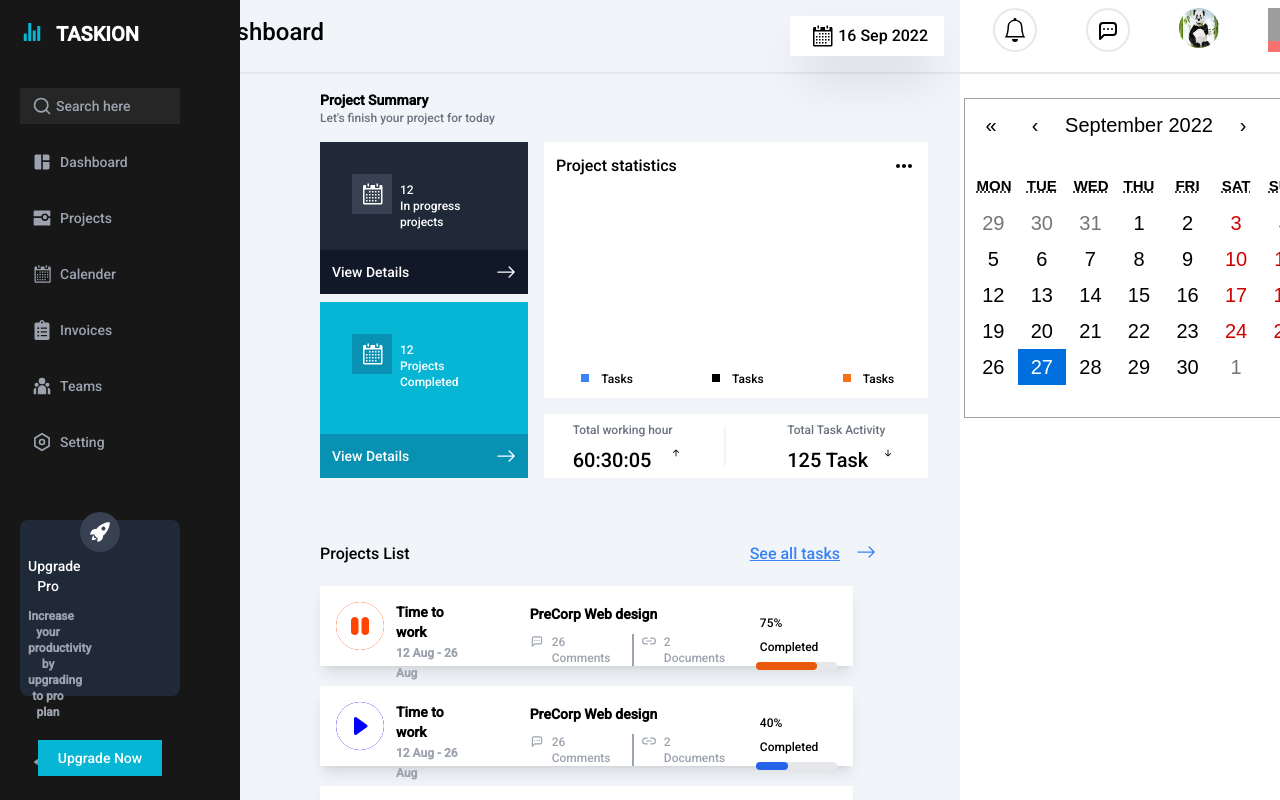
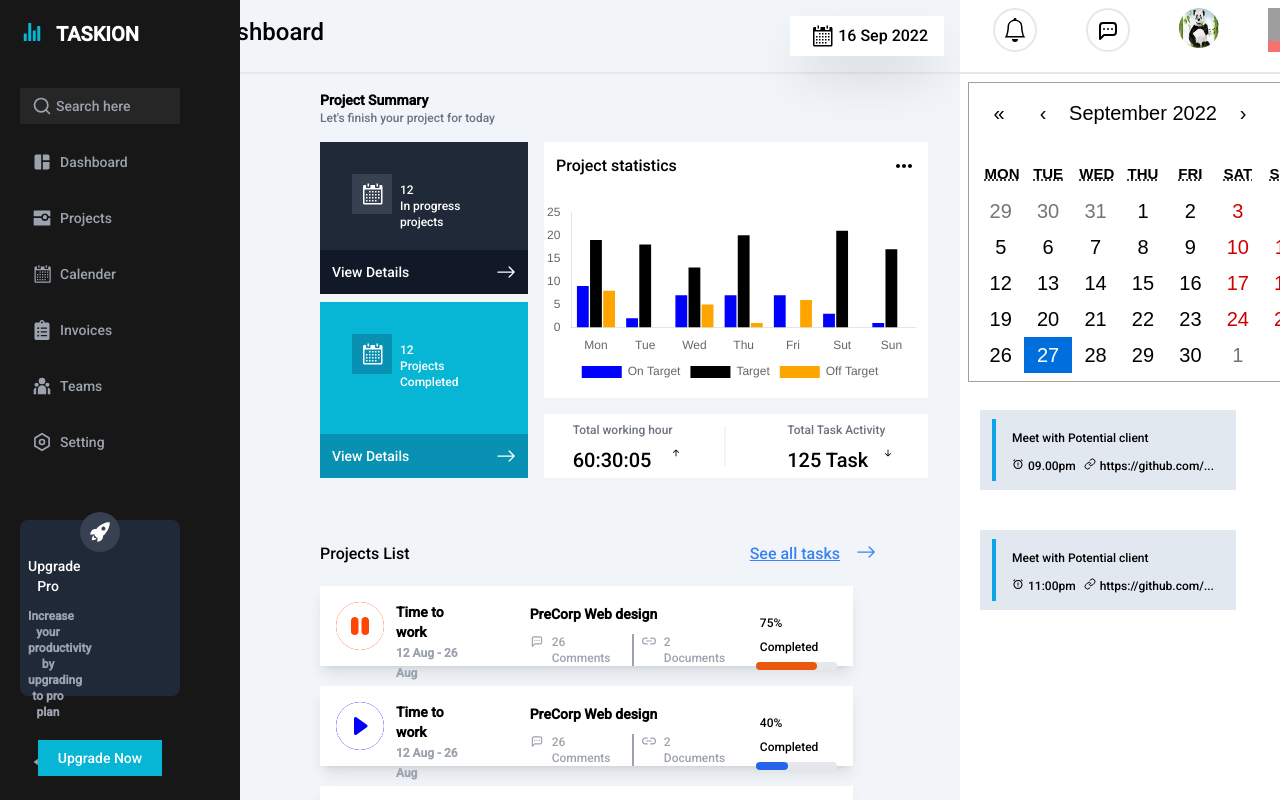
Before and after one commit to Pascal488/CodeBlock, a React (Create React App) app in the folder dashbord/: page / in a window 1280 px wide. Built offline with nearby package versions, Linux system fonts and the light colour scheme; grey boxes are pictures that could not be loaded.

Commit message:
::Fixing

```diff
--- a/dashbord/package.json
+++ b/dashbord/package.json
@@ -3,6 +3,9 @@
   "version": "0.1.0",
   "private": true,
   "dependencies": {
+    "@faker-js/faker": "^7.5.0",
+    "@syncfusion/ej2": "^20.3.47",
+    "@syncfusion/ej2-react-charts": "^20.3.47",
     "@testing-library/jest-dom": "^5.16.5",
     "@testing-library/react": "^13.4.0",
     "@testing-library/user-event": "^13.5.0",
@@ -10,8 +13,10 @@
     "@types/node": "^16.11.59",
     "@types/react": "^18.0.20",
     "@types/react-dom": "^18.0.6",
+    "chart.js": "^3.9.1",
     "react": "^18.2.0",
     "react-calendar": "^3.9.0",
+    "react-chartjs-2": "^4.3.1",
     "react-dom": "^18.2.0",
     "react-icons": "^4.4.0",
     "react-scripts": "5.0.1",
--- a/dashbord/src/components/Center.tsx
+++ b/dashbord/src/components/Center.tsx
@@ -1,41 +1,43 @@
-import React,{useState} from "react";
+import React, { useState } from "react";
 
-import {GoCalendar} from 'react-icons/go';
-import {BsArrowRight,BsPauseCircleFill,BsPlayCircleFill,BsArrowUpShort,BsArrowDownShort} from 'react-icons/bs';
-import {MdOutlineMoreHoriz} from 'react-icons/md'
+import { GoCalendar } from 'react-icons/go';
+import { BsArrowRight, BsPauseCircleFill, BsPlayCircleFill, BsArrowUpShort, BsArrowDownShort } from 'react-icons/bs';
+import { MdOutlineMoreHoriz } from 'react-icons/md'
 
-import {TbMessageDots} from 'react-icons/tb';
-import {FiLink2} from 'react-icons/fi';
+import { TbMessageDots } from 'react-icons/tb';
+import { FiLink2 } from 'react-icons/fi';
+import Barchart from "./Barchart";
 
-const icon = <GoCalendar/>;
 
-const more = <MdOutlineMoreHoriz/>;
+
+const icon = <GoCalendar />;
+
+const more = <MdOutlineMoreHoriz />;
 
 const projects = 12;
 
 const tasks = 125;
 
 const hours = "60:30:05";
-const style1 = { backgroundColor:"#FF4500",borderRadius:"50%",color:"white"};
+const style1 = { backgroundColor: "#FF4500", borderRadius: "50%", color: "white" };
 
-const Pauseicon = <BsPauseCircleFill style={style1}/>;
+const Pauseicon = <BsPauseCircleFill style={style1} />;
 
-const style2 = { backgroundColor:"#0000FF",borderRadius:"50%",color:"white"};
-const Pauseicon2 = <BsPlayCircleFill style={style2}/>;
+const style2 = { backgroundColor: "#0000FF", borderRadius: "50%", color: "white" };
+const Pauseicon2 = <BsPlayCircleFill style={style2} />;
 
 
-const messageicon = <TbMessageDots/>;
+const messageicon = <TbMessageDots />;
 
 
 
-
-const Center = () =>{
+const Center = () => {
 
 
 
 
 
-    return(
+    return (
         <div >
             <div className="flex flex-col gap-4   md:-ml-32 sm:p-0  sm:m-auto sm:ml-0">
                 <div className="flex justify-between p-4 border-b-2 -ml-32 bg-slate-100 md:ml-0 sm:ml-0">
@@ -65,7 +67,7 @@ const Center = () =>{
                                     {icon}
                                 </span>
                                 <span className="p-2">
-                            {projects}<br/>
+                                    {projects}<br />
                                     In progress projects
                                 </span>
                             </div>
@@ -74,7 +76,7 @@ const Center = () =>{
                                     View Details
                                 </span>
                                 <span className="text-xl ">
-                    <BsArrowRight/>
+                                    <BsArrowRight />
                                 </span>
                             </div>
                         </div>
@@ -84,7 +86,7 @@ const Center = () =>{
                                     {icon}
                                 </span>
                                 <span className="p-2">
-                            {projects}<br/>
+                                    {projects}<br />
                                     Projects Completed
                                 </span>
                             </div>
@@ -94,7 +96,7 @@ const Center = () =>{
                                 View Details
                             </span>
                             <span className="text-xl ">
-                    <BsArrowRight/>
+                                <BsArrowRight />
                             </span>
                         </div>
                     </div>
@@ -112,20 +114,12 @@ const Center = () =>{
                                     </span>
                                 </div>
                             </div>
-                    {/* <div className="flex justify-between p-4 hidden">
-                        <div>
-                            <span>
-                            Project statistics
-                            </span>
+                            <div className="flex justify-between p-3 -ml-3">
+
+                                <Barchart />
                             </div>
-                        <div>
-                            <span className="text-2xl cursor-pointer">
-                                {more}
-                            </span>
-                        </div>
-                    </div> */}
 
-                    <div className="flex justify-around p-4 -ml-10">
+                            {/* <div className="flex justify-around p-4 -ml-10">
 
                     <div className="w-2 h-2 bg-blue-500 float-left ">
                     <span className="relative -top-2 left-5 text-xs">
@@ -144,7 +138,7 @@ const Center = () =>{
                             Tasks
                         </span>
                         </div>
-                    </div>
+                    </div> */}
                         </div>
                         <div className=" w-96 h-16 bg-white text-sm text-black">
 
@@ -160,7 +154,7 @@ const Center = () =>{
                                     </div>
                                     <div className="relative top-6 -left-1 ">
                                         <span className=" cursor-pointer">
-                        <BsArrowUpShort/>
+                                            <BsArrowUpShort />
                                             <span>
 
                                             </span>
@@ -184,7 +178,7 @@ const Center = () =>{
                                     </div>
                                     <div className="relative top-6 -left-1">
                                         <span className="bg-blue-500 cursor-pointer">
-                        <BsArrowDownShort/>
+                                            <BsArrowDownShort />
                                         </span>
                                     </div>
                                 </div>
@@ -203,7 +197,7 @@ const Center = () =>{
                                         <a href="" className="-ml-10">See all tasks</a>
                                     </span>
                                     <span className="text-xl">
-                    <BsArrowRight/>
+                                        <BsArrowRight />
 
                                     </span>
                                 </span>
@@ -247,7 +241,7 @@ const Center = () =>{
 
                                                 </span>
                                                 <span className="text-sm">
-                                <FiLink2/>
+                                                    <FiLink2 />
                                                 </span>
                                                 <span>
                                                     2 Documents
@@ -307,7 +301,7 @@ const Center = () =>{
 
                                                 </span>
                                                 <span className="text-sm">
-                                <FiLink2/>
+                                                    <FiLink2 />
                                                 </span>
                                                 <span>
                                                     2 Documents
@@ -367,7 +361,7 @@ const Center = () =>{
 
                                                 </span>
                                                 <span className="text-sm">
-                                <FiLink2/>
+                                                    <FiLink2 />
                                                 </span>
                                                 <span>
                                                     2 Documents
--- a/dashbord/src/components/Left.tsx
+++ b/dashbord/src/components/Left.tsx
@@ -1,51 +1,112 @@
-import React,{ useState } from "react";
+import React, { useState } from "react";
 
 
-import {BsBell} from 'react-icons/bs';
+import { BsBell,BsLink } from 'react-icons/bs';
 
 import Image from "./images/Dashboard.jpeg";
 
-import {TbMessageDots} from 'react-icons/tb';
+import { TbMessageDots } from 'react-icons/tb';
+
+import {BiAlarmExclamation} from 'react-icons/bi';
+import {FiLink} from 'react-icons/fi'
 
 import Calendar from 'react-calendar';
 import 'react-calendar/dist/Calendar.css';
 
-const icon1 = <BsBell/>;
+const icon1 = <BsBell />;
 
-const icon2 = <TbMessageDots/>;
+const icon2 = <TbMessageDots />;
+
+const icon3 = <BiAlarmExclamation/>;
+
+const icon4 = <FiLink/>
 
 
 
 
 
-const Left = () =>{
+const Left = () => {
     const [value, onChange] = useState(new Date());
-    return(
-        <div className="bg-white  flex  flex-col m-0 w-full fixed h-full overflow-auto  align-center text-xl gap-5 do:hidden">
+    return (
+        <div className="bg-white  flex  flex-col m-0 w-full fixed h-full overflow-auto  align-center text-xl  do:hidden">
             <div className="flex  justify-around  border-b-2 max-w-sm pb-5 p-2">
                 <span className="text-2xl w-11 h-11 border-2 border-gray-200 rounded-full p-2 cursor-pointer hover:rotate-45">
                     {icon1}
                 </span>
                 <span className="text-2xl w-11 h-11 border-2 border-gray-200  rounded-full p-2 cursor-pointer hover:animate-vibrate-1">
-                {icon2}
+                    {icon2}
                 </span>
                 <span className="text-xl">
-                <img src={Image} alt="" className="w-10 h-10 rounded-full" />
+                    <img src={Image} alt="" className="w-10 h-10 rounded-full" />
                 </span>
                 <span className="text-2xl w-11 h-11 bg-red-400">
-                 <img src="./images/Dashboard.jpeg" alt=""  />
+                    <img src="./images/Dashboard.jpeg" alt="" />
 
                 </span>
             </div>
 
 
-            <div className="p-1 text-center max-h-[150px] border-none">
-            <Calendar onChange={onChange} value={value} className="max-w-[350px] h-80  p-1 "/>
+            <div>
+                <div className="p-2 " >
+                    <Calendar onChange={onChange} value={value} className="max-w-[350px]   p-2 text-center  border-none" />
+                </div>
+            </div>
+
+            <div className="p-5">
+
+                <div className=" bg-slate-200 p-3 w-64 h-20  text-xs ">
+
+                    <span className="border-l-4 border-sky-500 p-6 relative top-5">
+
+                    </span>
+
+
+                    <div className="ml-5 -mt-2">
+                        <span>
+                            <h1 className="mb-3">Meet with Potential client</h1>
+                        </span>
+                        <span>
+                            <ul className="list-none flex gap-2">
+                                <li className="flex gap-1 text-xs align-middle">
+                                    {icon3}09.00pm
+                                </li>
+                                <li className="flex gap-1 text-xs align-middle hover:cursor-pointer">
+                                    {icon4}https://github.com/...
+                                </li>
+                            </ul>
+                        </span>
+                    </div>
+                </div>
+            </div>
+            <div className="p-5">
+
+                <div className=" bg-slate-200 p-3 w-64 h-20  text-xs ">
+
+                    <span className="border-l-4 border-sky-500 p-6 relative top-5">
+
+                    </span>
+
+
+                    <div className="ml-5 -mt-2">
+                        <span>
+                            <h1 className="mb-3">Meet with Potential client</h1>
+                        </span>
+                        <span>
+                            <ul className="list-none flex gap-2">
+                                <li className="flex gap-1 text-xs align-middle">
+                                    {icon3}11:00pm
+                                </li>
+                                <li className="flex gap-1 text-xs align-middle hover:cursor-pointer">
+                                    {icon4}https://github.com/...
+                                </li>
+                            </ul>
+                        </span>
+                    </div>
+                </div>
             </div>
 
 
-
-            </div>
+        </div>
 
     )
 }
```
Also changed, not shown: dashbord/src/components/Barchart.tsx (+8 -7 lines), 1 other file (tests, documents, lock files or other folders). Lines whose indentation alone changed are shown as unchanged.
